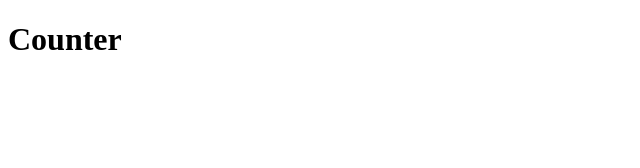
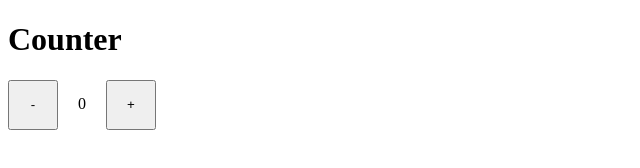
Before and after one commit to albiagro/Javascript-Counter, a plain HTML site: page index.html in a window 1280 px wide. Shown: the whole page, without its empty margins (0-640 px from the left). Drawn offline with Linux system fonts and the light colour scheme; the site is published under a folder, as on GitHub Pages, so addresses that start at the root find nothing.

Commit message:
Bug fixing

```diff
--- a/index.html
+++ b/index.html
@@ -4,9 +4,9 @@
     <meta charset="UTF-8" />
     <meta name="viewport" content="width=device-width, initial-scale=1, shrink-to-fit=no" />
     <meta http-equiv="x-ua-compatible" content="ie=edge" />
-    <link rel='stylesheet' href='/css/styles.css'/>
-    <script src="/js/CreateInitialDOM.js" defer></script>
-    <script src="/js/UpdateAndDisplayValue.js" defer></script>
+    <link rel='stylesheet' href='./css/styles.css'/>
+    <script src="./js/CreateInitialDOM.js" defer></script>
+    <script src="./js/UpdateAndDisplayValue.js" defer></script>
     </head>
     <body>
         <h1>Counter</h1>
```
